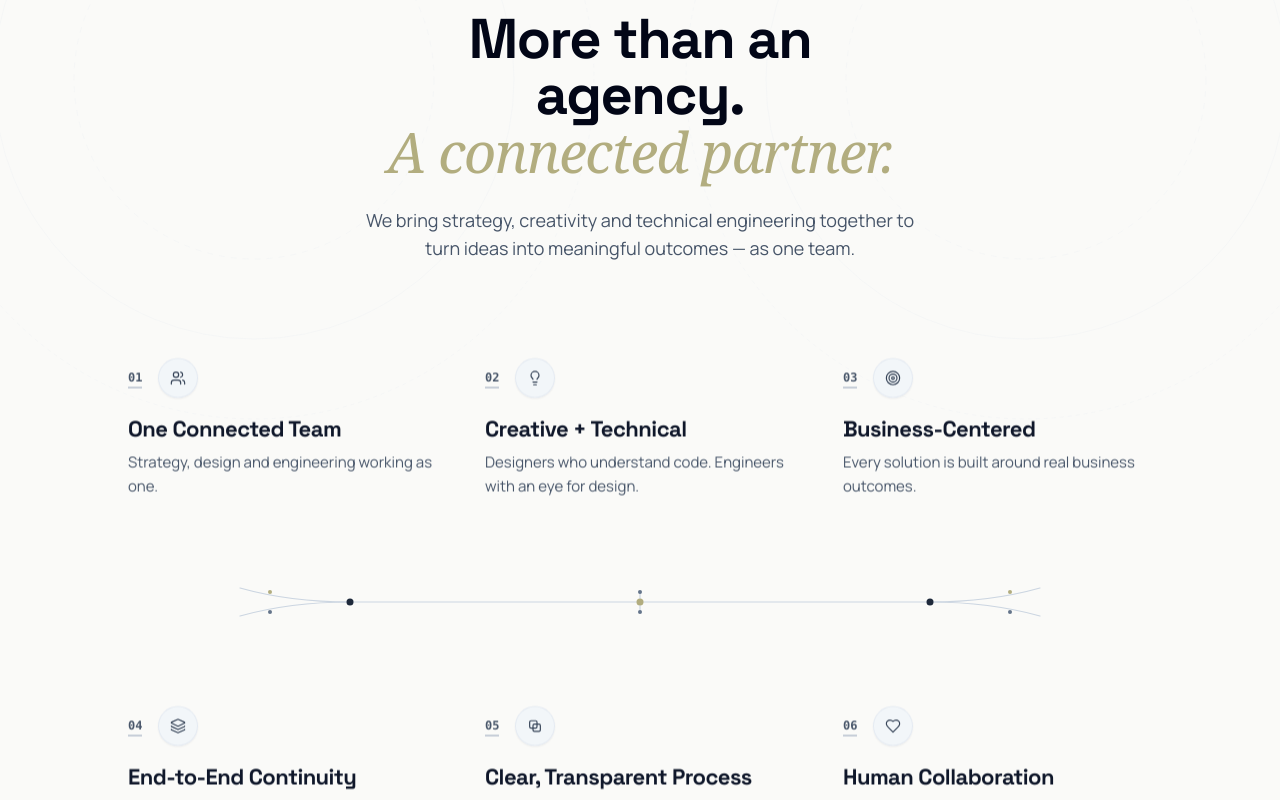
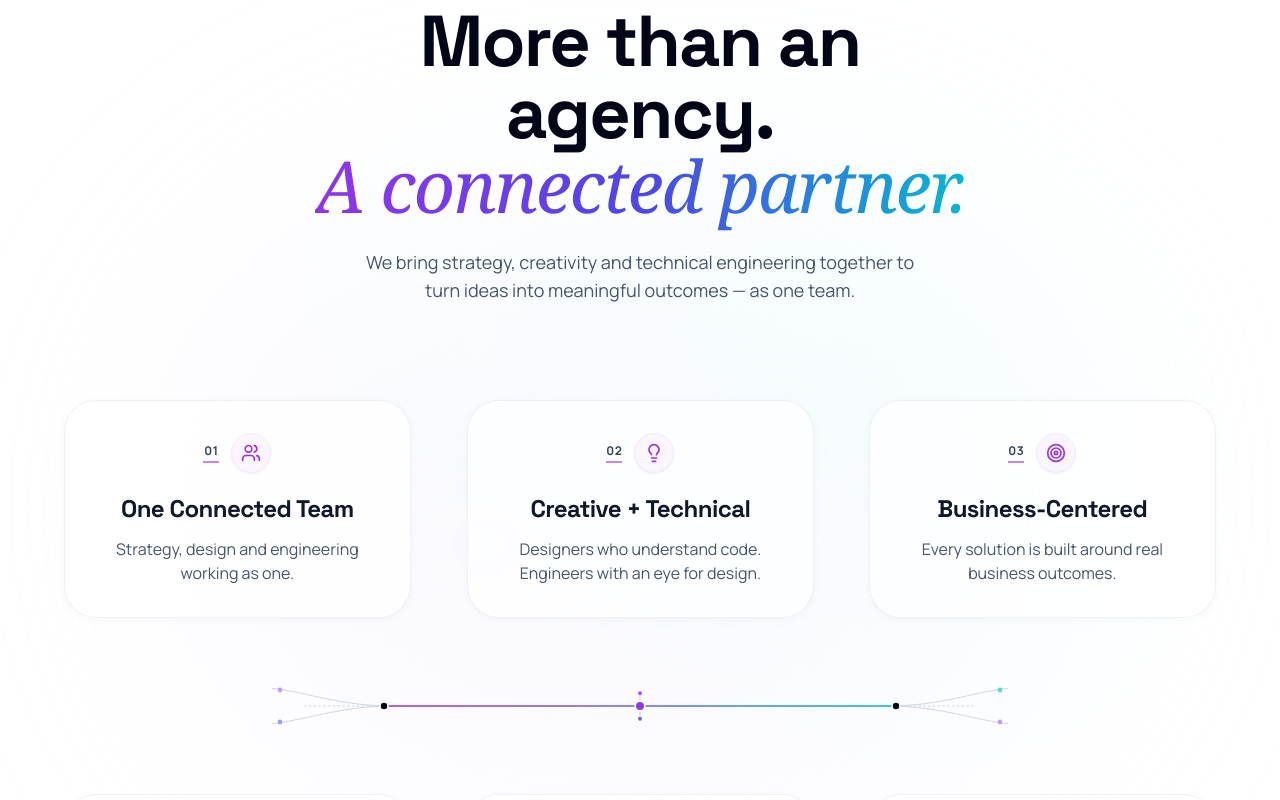
Before and after one commit to FaizaSami0007/KreaitX_By_Faiza, a Next.js app: page / in a window 1280 px wide. Shown: the part 3700-4500 px from the top of the page. Built offline with nearby package versions, Linux system fonts and the light colour scheme.

Commit message:
feat: update The KreaitX Difference section layout and content to match screenshot specifications with 2-row grid and central connector

```diff
--- a/components/sections/Difference.tsx
+++ b/components/sections/Difference.tsx
@@ -5,8 +5,8 @@ import { Users, Lightbulb, Target, Layers, Heart } from "lucide-react";
 import { Container } from "@/components/ui/Container";
 import { Reveal, StaggerContainer, StaggerItem } from "@/components/ui/Reveal";
 
-// Clean Process Icon for 05: Transparent Process (overlapping rounded rectangles)
-const ProcessIcon: React.FC<{ className?: string }> = ({ className = "h-5 w-5" }) => (
+// Clean icon for 05: Transparent Process
+const TransparentProcessIcon: React.FC<{ className?: string }> = ({ className = "h-5 w-5" }) => (
   <svg
     viewBox="0 0 24 24"
     fill="none"
@@ -17,56 +17,56 @@ const ProcessIcon: React.FC<{ className?: string }> = ({ className = "h-5 w-5" }
     className={className}
     aria-hidden="true"
   >
-    <rect x="4" y="4" width="11" height="11" rx="2" />
-    <rect x="9" y="9" width="11" height="11" rx="2" />
+    <rect x="3" y="4" width="12" height="12" rx="2" />
+    <rect x="9" y="8" width="12" height="12" rx="2" />
   </svg>
 );
 
-const topRowPrinciples = [
+const topPrinciples = [
   {
     id: "01",
     number: "01",
     title: "One Connected Team",
     description: "Strategy, design and engineering working as one.",
-    icon: Users
+    icon: Users,
   },
   {
     id: "02",
     number: "02",
     title: "Creative + Technical",
     description: "Designers who understand code. Engineers with an eye for design.",
-    icon: Lightbulb
+    icon: Lightbulb,
   },
   {
     id: "03",
     number: "03",
     title: "Business-Centered",
     description: "Every solution is built around real business outcomes.",
-    icon: Target
+    icon: Target,
   }
 ];
 
-const bottomRowPrinciples = [
+const bottomPrinciples = [
   {
     id: "04",
     number: "04",
     title: "End-to-End Continuity",
     description: "From initial idea to long-term growth, we stay with you.",
-    icon: Layers
+    icon: Layers,
   },
   {
     id: "05",
     number: "05",
     title: "Clear, Transparent Process",
     description: "You always know what's next, why it matters, and what it delivers.",
-    icon: ProcessIcon
+    icon: TransparentProcessIcon,
   },
   {
     id: "06",
     number: "06",
     title: "Human Collaboration",
     description: "We work with people, not just projects — and it shows.",
-    icon: Heart
+    icon: Heart,
   }
 ];
 
@@ -75,188 +75,155 @@ export const Difference: React.FC = () => {
     <section
       id="difference"
       aria-labelledby="difference-heading"
-      className="relative bg-[#FAFAF8] text-slate-900 py-24 sm:py-32 border-b border-slate-200/80 overflow-hidden"
+      className="relative bg-white text-slate-900 py-24 sm:py-32 border-b border-slate-200/80 overflow-hidden"
     >
-      {/* Subtle concentric decorative arcs in the background */}
-      <div className="absolute inset-0 pointer-events-none select-none opacity-40">
-        <svg
-          className="absolute -top-24 -left-24 w-[700px] h-[700px] text-slate-200/50"
-          viewBox="0 0 700 700"
-          fill="none"
-          stroke="currentColor"
-          strokeWidth="1"
-        >
-          <circle cx="350" cy="350" r="340" strokeDasharray="4 4" />
-          <circle cx="350" cy="350" r="260" />
-          <circle cx="350" cy="350" r="180" strokeDasharray="6 6" />
-        </svg>
-
-        <svg
-          className="absolute -top-24 -right-24 w-[700px] h-[700px] text-slate-200/50"
-          viewBox="0 0 700 700"
-          fill="none"
-          stroke="currentColor"
-          strokeWidth="1"
-        >
-          <circle cx="350" cy="350" r="340" strokeDasharray="4 4" />
-          <circle cx="350" cy="350" r="260" />
-          <circle cx="350" cy="350" r="180" strokeDasharray="6 6" />
-        </svg>
-      </div>
+      {/* Ambient background glow */}
+      <div className="absolute top-1/2 left-1/2 -translate-x-1/2 -translate-y-1/2 h-[600px] w-[900px] rounded-full bg-gradient-to-tr from-purple-100/30 via-indigo-100/20 to-cyan-100/30 blur-[120px] pointer-events-none" />
 
       <Container size="default" className="relative z-10">
         {/* SECTION HEADER */}
         <Reveal yOffset={16}>
-          <div className="text-center max-w-3xl mx-auto mb-20 sm:mb-24 flex flex-col items-center">
-            {/* Eyebrow */}
-            <span className="text-[11px] sm:text-xs font-sans font-bold tracking-[0.25em] uppercase text-slate-500">
+          <div className="flex flex-col items-center text-center max-w-3xl mx-auto mb-20 sm:mb-24">
+            {/* Eyebrow with delicate rule */}
+            <div className="flex flex-col items-center gap-2.5 mb-6">
+              <span className="text-[11px] sm:text-xs font-sans font-bold uppercase tracking-[0.24em] text-slate-500">
                 THE KREAITX DIFFERENCE
               </span>
-            <div className="w-8 h-[2px] bg-[#B2AD7F] mt-2 mb-8" aria-hidden="true" />
+              <span className="w-12 h-[2px] bg-gradient-to-r from-purple-500 to-indigo-500 rounded-full" aria-hidden="true" />
+            </div>
 
-            {/* Display Title */}
+            {/* Display Headline */}
             <h2
               id="difference-heading"
-              className="font-display text-4xl sm:text-5xl lg:text-[56px] font-bold text-slate-950 tracking-tight leading-[1.08]"
+              className="font-display text-4xl sm:text-6xl md:text-7xl font-bold text-slate-950 tracking-tight leading-[1.08]"
             >
-              More than an <br className="hidden sm:inline" />
+              More than an <br />
               agency. <br />
-              <span className="font-serif italic font-normal text-[#B2AD7F]">
+              <span className="font-serif italic font-normal bg-gradient-to-r from-purple-600 via-indigo-600 to-cyan-500 bg-clip-text text-transparent">
                 A connected partner.
               </span>
             </h2>
 
-            {/* Description */}
+            {/* Subtitle */}
             <p className="mt-6 text-base sm:text-lg text-slate-600 font-sans font-normal leading-relaxed max-w-xl">
               We bring strategy, creativity and technical engineering together to turn ideas into meaningful outcomes — as one team.
             </p>
           </div>
         </Reveal>
 
-        {/* 6 PRINCIPLES IN 2 ROWS (3 TOP, 3 BOTTOM) WITH CENTRAL CONNECTOR */}
-        <div className="max-w-5xl mx-auto space-y-12 sm:space-y-16">
+        {/* 2-ROW PRINCIPLES GRID WITH CENTRAL CONNECTOR */}
+        <div className="max-w-6xl mx-auto">
 
-          {/* TOP ROW: 01, 02, 03 */}
-          <StaggerContainer className="grid grid-cols-1 md:grid-cols-3 gap-10 sm:gap-12 text-left">
-            {topRowPrinciples.map((item) => {
+          {/* ROW 1: Principles 01 - 03 */}
+          <StaggerContainer className="grid grid-cols-1 md:grid-cols-3 gap-10 lg:gap-14">
+            {topPrinciples.map((item) => {
               const IconComp = item.icon;
               return (
-                <StaggerItem key={item.id} className="flex flex-col items-start">
-                  {/* Number with underline + Circular Icon Badge */}
-                  <div className="flex items-center gap-4 mb-4">
-                    <span className="text-xs font-mono font-semibold text-slate-600 pb-0.5 border-b border-slate-400">
+                <StaggerItem key={item.id}>
+                  <div className="group flex flex-col items-center text-center p-6 sm:p-8 rounded-3xl bg-white/70 border border-slate-200/60 shadow-subtle hover:shadow-card hover:border-purple-200 backdrop-blur-sm transition-all duration-300 hover:-translate-y-1">
+                    {/* Number + Icon */}
+                    <div className="flex items-center gap-3 mb-5">
+                      <div className="flex flex-col items-center">
+                        <span className="font-sans font-bold text-xs text-slate-700 tracking-wider">
                           {item.number}
                         </span>
-                    <div className="w-10 h-10 rounded-full bg-slate-100/90 border border-slate-200/80 flex items-center justify-center text-slate-700 shadow-sm transition-transform duration-300 hover:scale-105">
-                      <IconComp className="h-4 w-4 stroke-[1.75]" />
+                        <span className="w-4 h-[1.5px] bg-purple-500/70 mt-0.5" />
+                      </div>
+                      <div className="w-10 h-10 rounded-full bg-purple-50 border border-purple-100 flex items-center justify-center text-purple-600 group-hover:bg-gradient-to-r group-hover:from-purple-600 group-hover:to-indigo-600 group-hover:text-white transition-all duration-300 shadow-sm">
+                        <IconComp className="h-5 w-5" />
                       </div>
                     </div>
 
                     {/* Title */}
-                  <h3 className="text-xl sm:text-[22px] font-display font-bold text-slate-900 tracking-tight">
+                    <h3 className="text-xl sm:text-2xl font-display font-bold text-slate-900 tracking-tight group-hover:text-purple-700 transition-colors">
                       {item.title}
                     </h3>
 
                     {/* Description */}
-                  <p className="mt-2 text-sm sm:text-[15px] text-slate-600 leading-relaxed font-sans font-normal">
+                    <p className="mt-3 text-sm sm:text-base text-slate-600 font-sans font-normal leading-relaxed max-w-xs">
                       {item.description}
                     </p>
+                  </div>
                 </StaggerItem>
               );
             })}
           </StaggerContainer>
 
-          {/* CENTRAL CONNECTING DIAGRAM / DIVIDER */}
-          <Reveal yOffset={10} className="hidden md:block w-full py-4">
-            <div className="relative flex items-center justify-center w-full">
+          {/* CENTRAL CONNECTOR GRAPHIC */}
+          <Reveal delay={0.2} yOffset={0} className="hidden md:block my-12 lg:my-16">
+            <div className="relative w-full max-w-4xl mx-auto flex items-center justify-center">
+              {/* Left Branch Curves */}
               <svg
-                viewBox="0 0 900 48"
+                viewBox="0 0 1000 60"
                 fill="none"
                 xmlns="http://www.w3.org/2000/svg"
-                className="w-full h-12 text-slate-300"
+                className="w-full h-12 text-slate-300 stroke-current"
               >
-                {/* Left Branching Curve */}
-                <path
-                  d="M 50 10 Q 100 24 160 24"
-                  stroke="currentColor"
-                  strokeWidth="1.2"
-                  strokeLinecap="round"
-                />
-                <path
-                  d="M 50 38 Q 100 24 160 24"
-                  stroke="currentColor"
-                  strokeWidth="1.2"
-                  strokeLinecap="round"
-                />
+                {/* Horizontal main connecting line */}
+                <line x1="80" y1="30" x2="920" y2="30" stroke="currentColor" strokeWidth="1.5" strokeDasharray="3 3" className="text-slate-300" />
+                <line x1="180" y1="30" x2="820" y2="30" stroke="url(#gradient-line)" strokeWidth="2" />
 
-                {/* Main Horizontal Central Line */}
-                <line
-                  x1="160"
-                  y1="24"
-                  x2="740"
-                  y2="24"
-                  stroke="currentColor"
-                  strokeWidth="1.2"
-                />
+                {/* Left Branching Curves */}
+                <path d="M 40 8 C 80 12, 120 28, 180 30" stroke="currentColor" strokeWidth="1.2" className="text-slate-300" />
+                <path d="M 40 52 C 80 48, 120 32, 180 30" stroke="currentColor" strokeWidth="1.2" className="text-slate-300" />
+                <circle cx="50" cy="10" r="3" className="fill-purple-400/80 stroke-none" />
+                <circle cx="50" cy="50" r="3" className="fill-indigo-400/80 stroke-none" />
+                <circle cx="180" cy="30" r="5" className="fill-slate-950 stroke-white stroke-2" />
 
-                {/* Right Branching Curve */}
-                <path
-                  d="M 740 24 Q 800 24 850 10"
-                  stroke="currentColor"
-                  strokeWidth="1.2"
-                  strokeLinecap="round"
-                />
-                <path
-                  d="M 740 24 Q 800 24 850 38"
-                  stroke="currentColor"
-                  strokeWidth="1.2"
-                  strokeLinecap="round"
-                />
+                {/* Center Node */}
+                <line x1="500" y1="12" x2="500" y2="48" stroke="currentColor" strokeWidth="1.2" className="text-slate-300" />
+                <circle cx="500" cy="14" r="2.5" className="fill-purple-500 stroke-none" />
+                <circle cx="500" cy="30" r="6" className="fill-purple-600 stroke-white stroke-2 shadow-sm" />
+                <circle cx="500" cy="46" r="2.5" className="fill-indigo-500 stroke-none" />
 
-                {/* Node Circles & Indicator Dots */}
-                <circle cx="80" cy="14" r="2" fill="#B2AD7F" />
-                <circle cx="80" cy="34" r="2" fill="#64748B" />
+                {/* Right Branching Curves */}
+                <path d="M 960 8 C 920 12, 880 28, 820 30" stroke="currentColor" strokeWidth="1.2" className="text-slate-300" />
+                <path d="M 960 52 C 920 48, 880 32, 820 30" stroke="currentColor" strokeWidth="1.2" className="text-slate-300" />
+                <circle cx="950" cy="10" r="3" className="fill-cyan-400/80 stroke-none" />
+                <circle cx="950" cy="50" r="3" className="fill-purple-400/80 stroke-none" />
+                <circle cx="820" cy="30" r="5" className="fill-slate-950 stroke-white stroke-2" />
 
-                <circle cx="160" cy="24" r="3.5" fill="#1E293B" />
-
-                <line x1="450" y1="14" x2="450" y2="34" stroke="currentColor" strokeWidth="1.2" />
-                <circle cx="450" cy="14" r="2" fill="#64748B" />
-                <circle cx="450" cy="24" r="3.5" fill="#B2AD7F" />
-                <circle cx="450" cy="34" r="2" fill="#64748B" />
-
-                <circle cx="740" cy="24" r="3.5" fill="#1E293B" />
-
-                <circle cx="820" cy="14" r="2" fill="#B2AD7F" />
-                <circle cx="820" cy="34" r="2" fill="#64748B" />
+                <defs>
+                  <linearGradient id="gradient-line" x1="180" y1="30" x2="820" y2="30" gradientUnits="userSpaceOnUse">
+                    <stop stopColor="#9333ea" />
+                    <stop offset="0.5" stopColor="#6366f1" />
+                    <stop offset="1" stopColor="#06b6d4" />
+                  </linearGradient>
+                </defs>
               </svg>
             </div>
           </Reveal>
 
-          {/* BOTTOM ROW: 04, 05, 06 */}
-          <StaggerContainer className="grid grid-cols-1 md:grid-cols-3 gap-10 sm:gap-12 text-left">
-            {bottomRowPrinciples.map((item) => {
+          {/* ROW 2: Principles 04 - 06 */}
+          <StaggerContainer className="grid grid-cols-1 md:grid-cols-3 gap-10 lg:gap-14">
+            {bottomPrinciples.map((item) => {
               const IconComp = item.icon;
               return (
-                <StaggerItem key={item.id} className="flex flex-col items-start">
-                  {/* Number with underline + Circular Icon Badge */}
-                  <div className="flex items-center gap-4 mb-4">
-                    <span className="text-xs font-mono font-semibold text-slate-600 pb-0.5 border-b border-slate-400">
+                <StaggerItem key={item.id}>
+                  <div className="group flex flex-col items-center text-center p-6 sm:p-8 rounded-3xl bg-white/70 border border-slate-200/60 shadow-subtle hover:shadow-card hover:border-purple-200 backdrop-blur-sm transition-all duration-300 hover:-translate-y-1">
+                    {/* Number + Icon */}
+                    <div className="flex items-center gap-3 mb-5">
+                      <div className="flex flex-col items-center">
+                        <span className="font-sans font-bold text-xs text-slate-700 tracking-wider">
                           {item.number}
                         </span>
-                    <div className="w-10 h-10 rounded-full bg-slate-100/90 border border-slate-200/80 flex items-center justify-center text-slate-700 shadow-sm transition-transform duration-300 hover:scale-105">
-                      <IconComp className="h-4 w-4 stroke-[1.75]" />
+                        <span className="w-4 h-[1.5px] bg-purple-500/70 mt-0.5" />
+                      </div>
+                      <div className="w-10 h-10 rounded-full bg-purple-50 border border-purple-100 flex items-center justify-center text-purple-600 group-hover:bg-gradient-to-r group-hover:from-purple-600 group-hover:to-indigo-600 group-hover:text-white transition-all duration-300 shadow-sm">
+                        <IconComp className="h-5 w-5" />
                       </div>
                     </div>
 
                     {/* Title */}
-                  <h3 className="text-xl sm:text-[22px] font-display font-bold text-slate-900 tracking-tight">
+                    <h3 className="text-xl sm:text-2xl font-display font-bold text-slate-900 tracking-tight group-hover:text-purple-700 transition-colors">
                       {item.title}
                     </h3>
 
                     {/* Description */}
-                  <p className="mt-2 text-sm sm:text-[15px] text-slate-600 leading-relaxed font-sans font-normal">
+                    <p className="mt-3 text-sm sm:text-base text-slate-600 font-sans font-normal leading-relaxed max-w-xs">
                       {item.description}
                     </p>
+                  </div>
                 </StaggerItem>
               );
             })}
```
Lines whose indentation alone changed are shown as unchanged.
